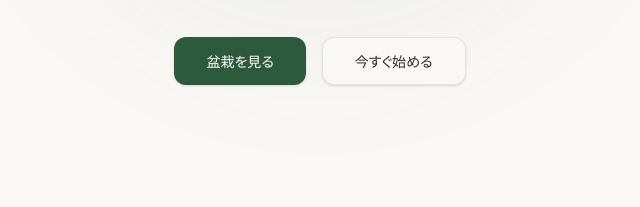
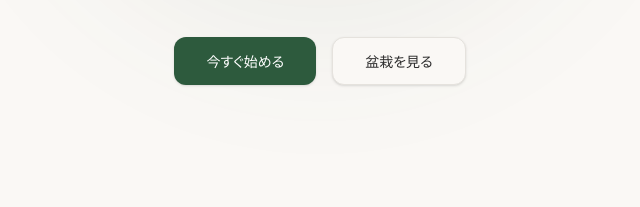
Before and after one commit to pawafulu7/bonsai-cho, an Astro site: page / in a window 1280 px wide. Shown: the part 312-519 px from the top of the page, 320-960 px from the left. Built offline with nearby package versions, Linux system fonts and the light colour scheme; Astro itself is replaced by a stand-in of ours.

Commit message:
fix(ui): 同一機能のCTAボタンスタイルを統一
frontend-architectエージェントの推奨に基づく修正:
- 「盆栽を登録する」をPrimary（緑塗り）に変更
- 「盆栽を見る」をOutline（枠線）に変更
- ヘッダーの「クイック登録」と同じリンク先は同じスタイルで統一

視覚的一貫性の確保:
- /bonsai/quick-add へのリンク → 全て緑色塗りつぶし
- ユーザーが機能と視覚スタイルの関連を学習しやすくなる

Co-Authored-By: Claude Opus 4.5 <noreply@anthropic.com>

```diff
--- a/src/pages/index.astro
+++ b/src/pages/index.astro
@@ -35,18 +35,18 @@ const buttonOutlineStyles = `${buttonBaseStyles} border border-input bg-backgrou
           盆栽の成長を記録し、写真を共有し、盆栽を愛する仲間とつながりましょう。
         </p>
         <div class="mt-10 flex flex-col items-center justify-center gap-4 sm:flex-row">
-          <a href="/bonsai" class={buttonPrimaryStyles}>
-            盆栽を見る
-          </a>
           {user ? (
-            <a href="/bonsai/quick-add" class={buttonOutlineStyles}>
+            <a href="/bonsai/quick-add" class={buttonPrimaryStyles}>
               盆栽を登録する
             </a>
           ) : (
-            <a href="/login?returnTo=/bonsai/quick-add" class={buttonOutlineStyles}>
+            <a href="/login?returnTo=/bonsai/quick-add" class={buttonPrimaryStyles}>
               今すぐ始める
             </a>
           )}
+          <a href="/bonsai" class={buttonOutlineStyles}>
+            盆栽を見る
+          </a>
         </div>
       </div>
     </div>
```
